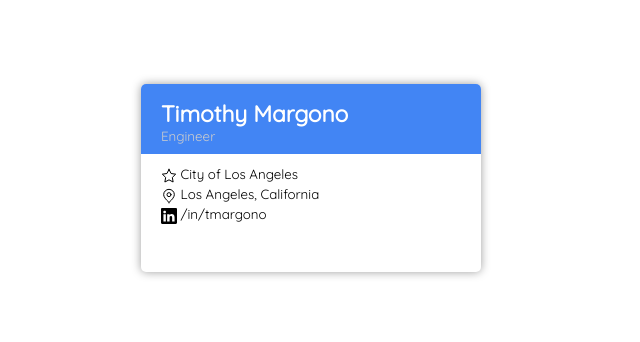
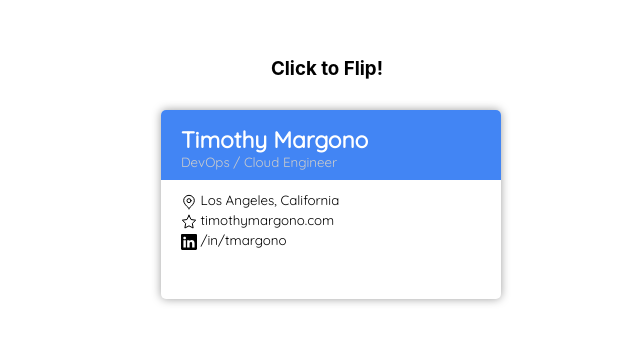
Before and after one commit to tmargono/tmargono-personal, a React (Create React App) app: page / in a window 1280 px wide. Shown: the part 222-564 px from the top of the page, without its empty margins (329-969 px from the left). Built offline with nearby package versions, Linux system fonts and the light colour scheme.

Commit message:
Modify card

```diff
--- a/package.json
+++ b/package.json
@@ -7,6 +7,7 @@
     "@testing-library/react": "^11.2.7",
     "@testing-library/user-event": "^12.8.3",
     "react": "^17.0.2",
+    "react-card-flip": "^1.1.3",
     "react-dom": "^17.0.2",
     "react-scripts": "4.0.3",
     "web-vitals": "^1.1.2"
--- a/src/App.js
+++ b/src/App.js
@@ -1,3 +1,6 @@
+import ReactCardFlip from 'react-card-flip';
+import React, { Component } from "react";
+
 // see https://iconsvg.xyz/
 const Linkedin = ({ size = 16 }) => (
   <svg
@@ -121,8 +124,9 @@ const Star = ({ size = 16, color = "currentColor" }) => (
     <polygon points="12 2 15.09 8.26 22 9.27 17 14.14 18.18 21.02 12 17.77 5.82 21.02 7 14.14 2 9.27 8.91 8.26 12 2" />
   </svg>
 );
-function BusinessCard({
+function BusinessCardFront({
   info,
+  flipFunction,
   headerColor = "#fff",
   headerBg = "#4285F4",
   headerStyle = {},
@@ -141,6 +145,7 @@ function BusinessCard({
         boxShadow: shadow !== false ? "#9E9E9E 0px 0px 10px" : "",
         ...style
       }}
+      onClick={flipFunction}
       {...props}
     >
       <div
@@ -170,7 +175,8 @@ function BusinessCard({
             background: "#fff"
           }}
           src={info.avatar}
-        />)}
+        />)
+      }
       {/*https://pbs.twimg.com/profile_images/1215572708336865280/_8lVTX2z_400x400.jpg*/}
         <h1
           style={{
@@ -180,7 +186,7 @@ function BusinessCard({
             color: headerColor
           }}
         >
-          {info.displayName}
+          {info.name}
         </h1>
         {info.tagline && (
           <p
@@ -205,9 +211,14 @@ function BusinessCard({
             padding: 0
           }}
         >
-          {info.title && (
+          {info.location && (
             <li>
-              <Star /> {info.title}
+              <MapMarker2 /> {info.location}
+            </li>
+          )}
+          {info.website && (
+            <li>
+              <Star /> {info.website}
             </li>
           )}
           {info.phone && (
@@ -228,11 +239,6 @@ function BusinessCard({
               ))}
             </li>
           )}
-          {info.location && (
-            <li>
-              <MapMarker2 /> {info.location}
-            </li>
-          )}
           {info.linkedin && (
             <li>
               <Linkedin /> {info.linkedin}
@@ -244,15 +250,74 @@ function BusinessCard({
   );
 }
 
-function App() {
+function BusinessCardBack({
+  info,
+  flipFunction,
+  headerColor = "#fff",
+  headerBg = "#4285F4",
+  headerStyle = {},
+  shadow = true,
+  style = {},
+  ...props
+}) {
+  return (
+    <div
+      className="card-business"
+      style={{
+        background: headerBg,
+        width: "90mm",
+        height: "50mm",
+        borderRadius: "5px",
+        boxShadow: shadow !== false ? "#9E9E9E 0px 0px 10px" : "",
+        ...style
+      }}
+      onClick={flipFunction}
+      {...props}
+    >
+    <div
+        style={{
+          background: headerBg,
+          padding: 10,
+          paddingTop: 50,
+          paddingLeft: 80,
+          position: "relative",
+          borderTopRightRadius: "5px",
+          borderTopLeftRadius: "5px",
+          ...headerStyle
+        }}
+      >
+      <h1
+       style={{
+        color: headerColor
+      }}>margono.io</h1>
+      </div>
+    </div>
+  );
+}
+
+class App extends Component {
+  constructor() {
+    super();
+      this.state = {
+      isFlipped: false
+    };
+    this.handleClick = this.handleClick.bind(this);
+  }
+  handleClick(e) {
+    e.preventDefault();
+    this.setState(prevState => ({ isFlipped: !prevState.isFlipped }));
+  }
+  render() {
     const front =
     {
-    displayName: "Timothy Margono",
-    tagline: "Engineer",
-    title: "City of Los Angeles",
+      name: "Timothy Margono",
+      tagline: "DevOps / Cloud Engineer",
       location: "Los Angeles, California",
-    linkedin: "/in/tmargono"
+      linkedin: "/in/tmargono",
+      website: "timothymargono.com"
     };
+    const back =
+    {};
     return (
       <div
         style={{
@@ -262,8 +327,19 @@ function App() {
           justifyContent: "center"
         }}
       >
+      <ul style={{ listStyle: "none" }}>
+      <li style={{ margin: 30, paddingLeft: 110}}>
+        <h3>Click to Flip!</h3>
+      </li>
 
-    <BusinessCard info={front} />
+      <li style={{ margin: 30 }}>
+      <ReactCardFlip isFlipped={this.state.isFlipped} flipDirection="horizontal">
+      <BusinessCardFront info={front} flipFunction={this.handleClick}/>
+      <BusinessCardBack info={back} flipFunction={this.handleClick}/>
+      </ReactCardFlip>
+      </li>
+
+      </ul>
 
         <style>
           {`
@@ -276,5 +352,6 @@ function App() {
       </div>
     );
   }
+}
 
 export default App;
```
Also changed, not shown: 1 other file (tests, documents, lock files or other folders). Lines whose indentation alone changed are shown as unchanged.
